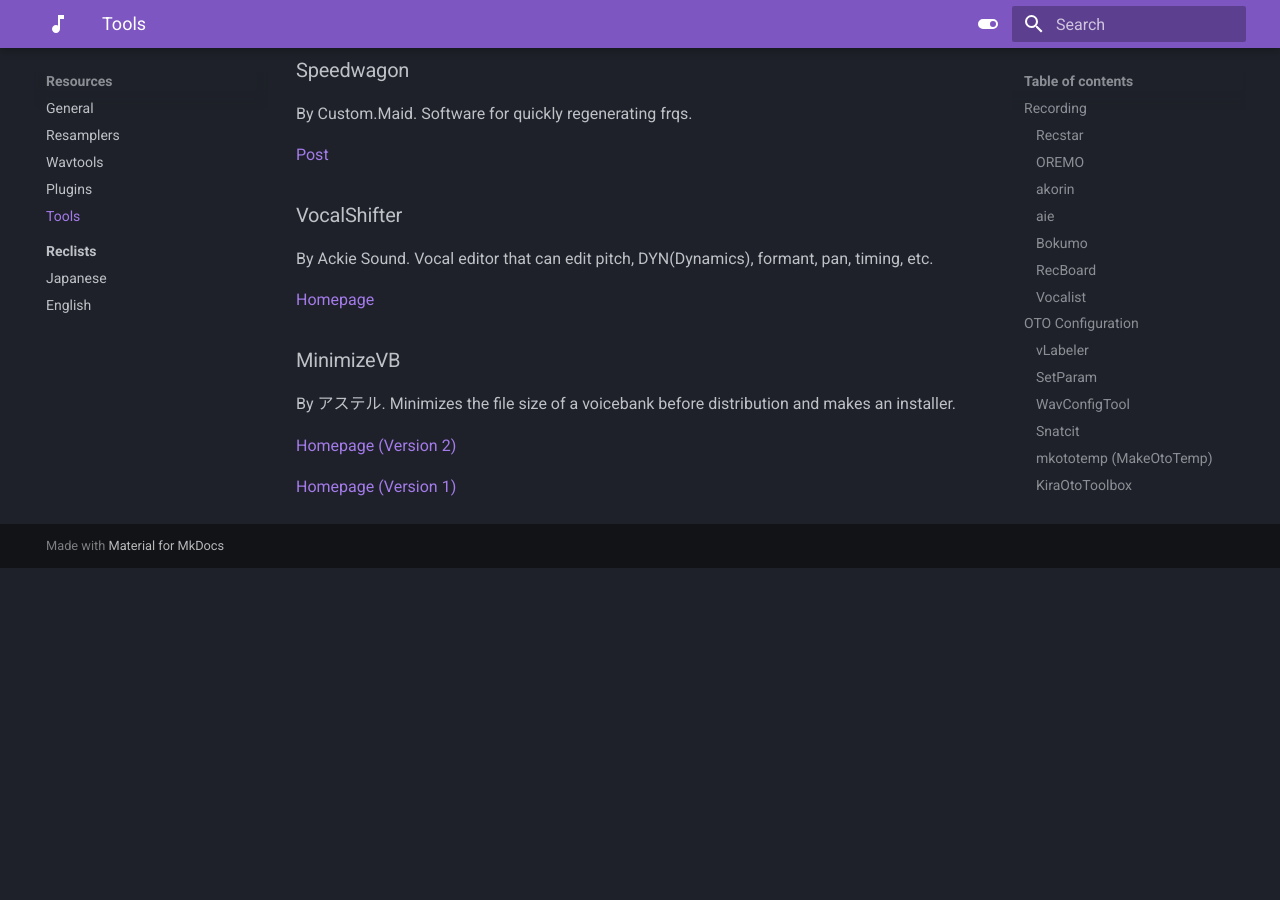
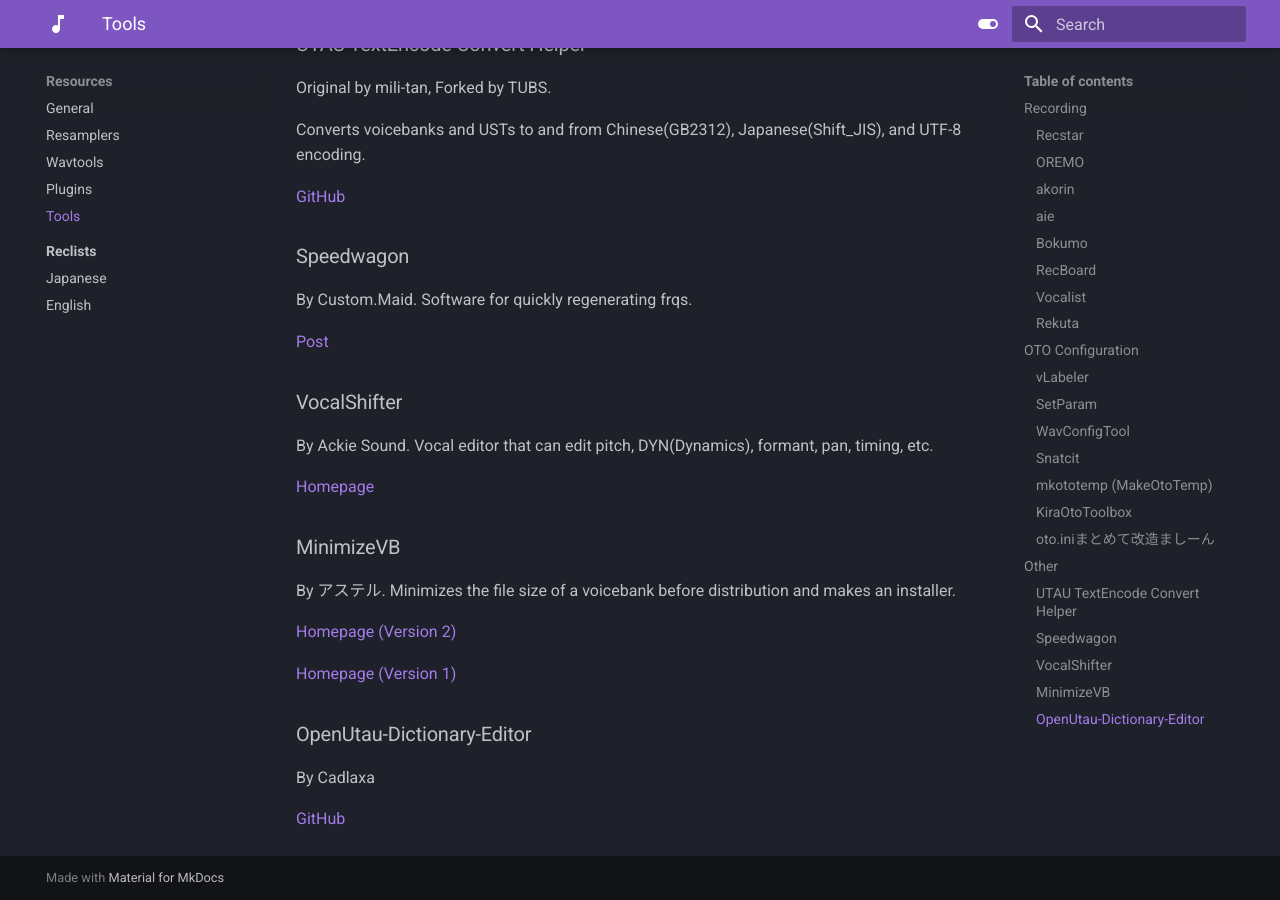
Before and after one commit to nagotown/utau.info, an MkDocs documentation site: the page built from docs/resources/tools.md, in a window 1280 px wide and 900 px high, scrolled down 3318 px. Built offline with MkDocs 1.6.1 and Material for MkDocs 9.7.7, drawn with Linux system fonts in a browser that asks for light colours; emoji names are drawn with the system emoji font; before the commit the page ends 3886 px from its top, so only the background shows below that; some of the changed text lies outside the part shown.

Commit message:
add Rekuta & OpenUtau-Dictionary-Editor to tools.md

```diff
--- a/docs/resources/tools.md
+++ b/docs/resources/tools.md
@@ -63,6 +63,14 @@
 - MacOS only
 
 [GitHub](https://github.com/ookamitai/Vocalist)
+
+### Rekuta
+
+By atouu
+
+- Android only
+
+[GitHub](https://github.com/atouu/rekuta)
 
 ## OTO Configuration
 
@@ -148,3 +156,9 @@
 [Homepage (Version 2)](https://sites.google.com/view/asterisk-utau/plugins/minimizevb2)
 
 [Homepage (Version 1)](https://sites.google.com/view/asterisk-utau/plugins/minimizevb)
+
+### OpenUtau-Dictionary-Editor
+
+By Cadlaxa
+
+[GitHub](https://github.com/Cadlaxa/OpenUtau-Dictionary-Editor)
```
